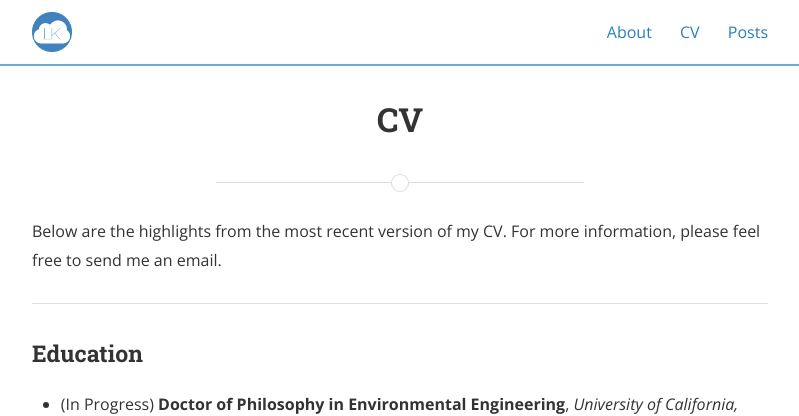
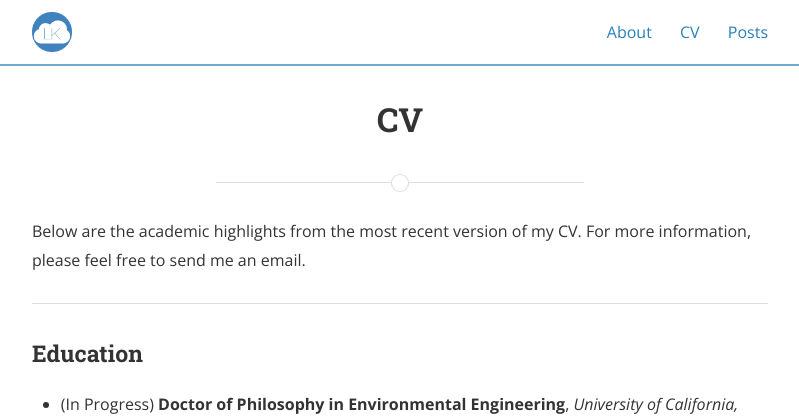
Before and after one commit to lkoolik/lkoolik.github.io, a Jekyll site: the page built from cv.md, in a window 1280 px wide and 900 px high. Shown: the top 416 px of the window, without its empty margins (240-1039 px from the left). Built offline with Jekyll 4.4.1, drawn with Linux system fonts in a browser that asks for light colours; nearby versions of some CDN libraries.

Commit message:
Update cv.md

```diff
--- a/cv.md
+++ b/cv.md
@@ -5,7 +5,7 @@ permalink: /CV/
 main_nav: true
 ---
 
-<p>Below are the highlights from the most recent version of my CV. For more information, please feel free to send me an email.</p>
+<p>Below are the academic highlights from the most recent version of my CV. For more information, please feel free to send me an email.</p>
 
 <hr>
 
```
